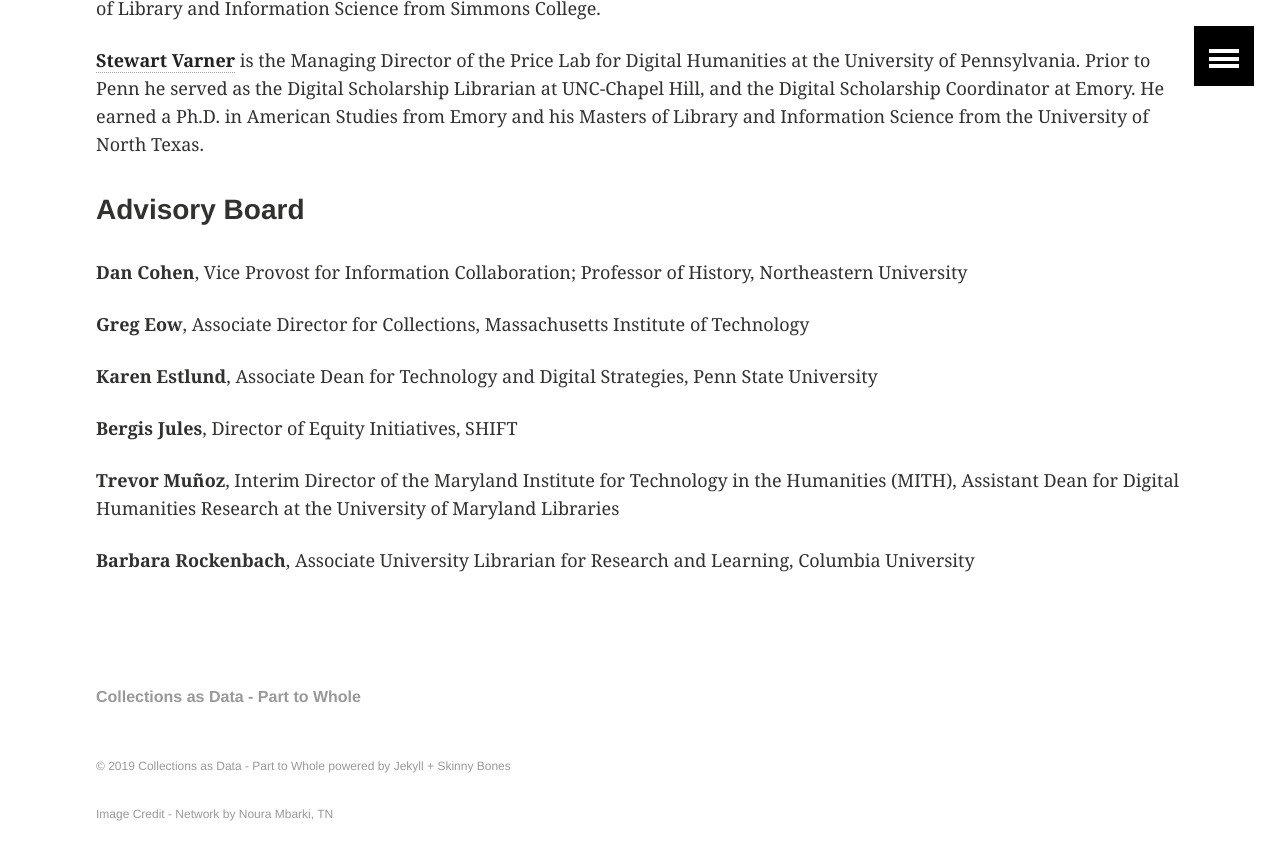
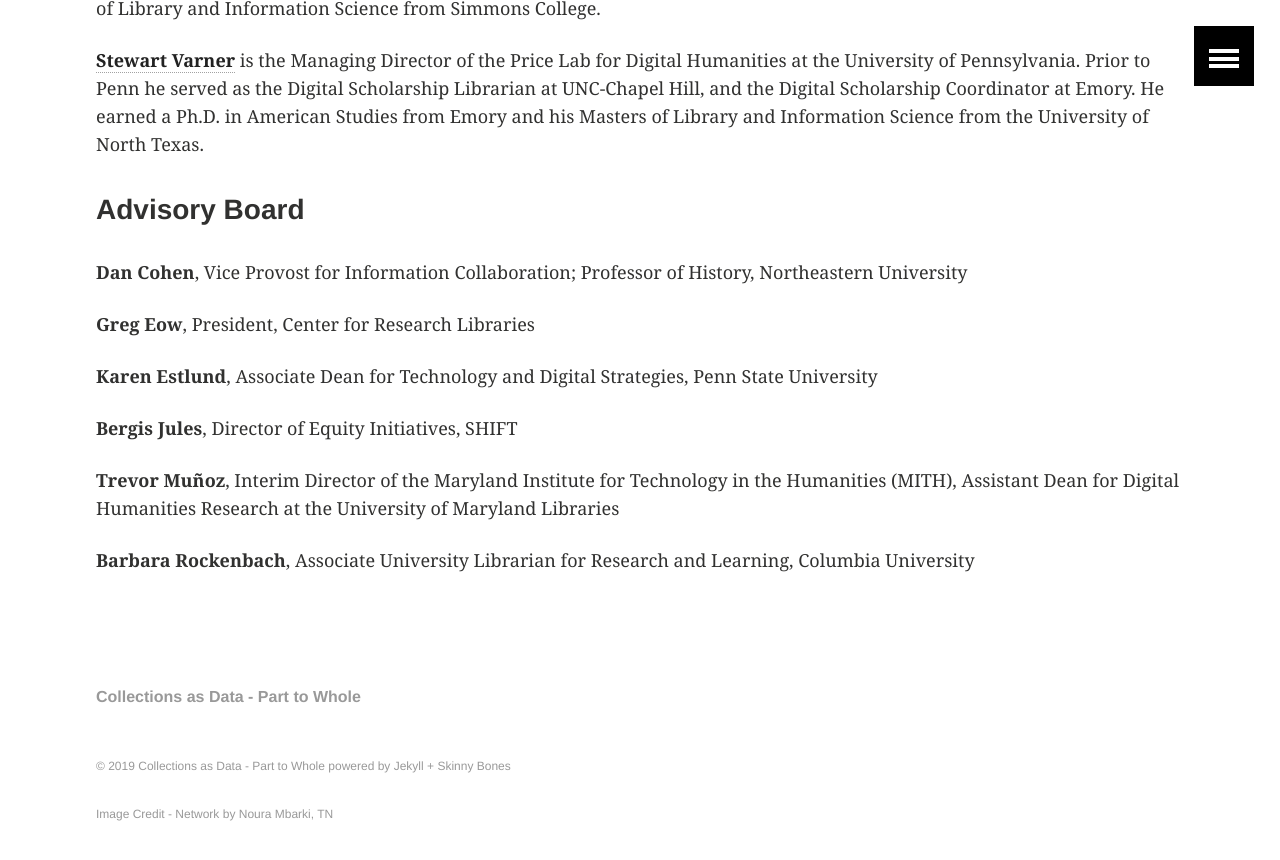
Before and after one commit to collectionsasdata/part2whole, a Jekyll site: the page built from team.md, in a window 1280 px wide and 900 px high, scrolled down 871 px. Shown: the top 860 px of the window. Built offline with Jekyll 4.4.1, drawn with Linux system fonts in a browser that asks for light colours.

Commit message:
Update team.md

```diff
--- a/team.md
+++ b/team.md
@@ -16,7 +16,7 @@ title:  "Team"
 **Dan Cohen**, Vice Provost for Information Collaboration; Professor of History, Northeastern University
 
 
-**Greg Eow**, Associate Director for Collections, Massachusetts Institute of Technology
+**Greg Eow**, President, Center for Research Libraries
 
 
 **Karen Estlund**, Associate Dean for Technology and Digital Strategies, Penn State University
```
